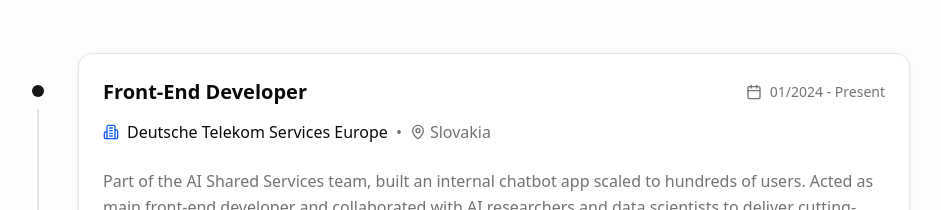
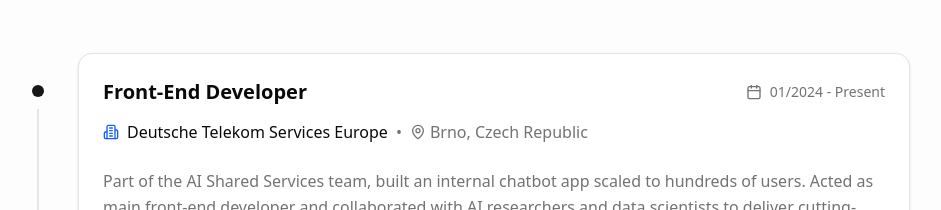
Before and after one commit to MrDalo/personal-web, a Next.js app: page / in a window 1280 px wide. Shown: the part 3080-3290 px from the top of the page, without its empty margins (178-1119 px from the left). Built offline with nearby package versions, Linux system fonts and the light colour scheme.

Commit message:
Update WorkExperience.tsx

```diff
--- a/src/components/sections/WorkExperience.tsx
+++ b/src/components/sections/WorkExperience.tsx
@@ -16,7 +16,7 @@ const experiences = [
     id: 1,
     title: 'Front-End Developer',
     company: 'Deutsche Telekom Services Europe',
-    location: 'Slovakia',
+    location: 'Brno, Czech Republic',
     duration: '01/2024 - Present',
     description:
       'Part of the AI Shared Services team, built an internal chatbot app scaled to hundreds of users. Acted as main front-end developer and collaborated with AI researchers and data scientists to deliver cutting-edge solutions.',
```
